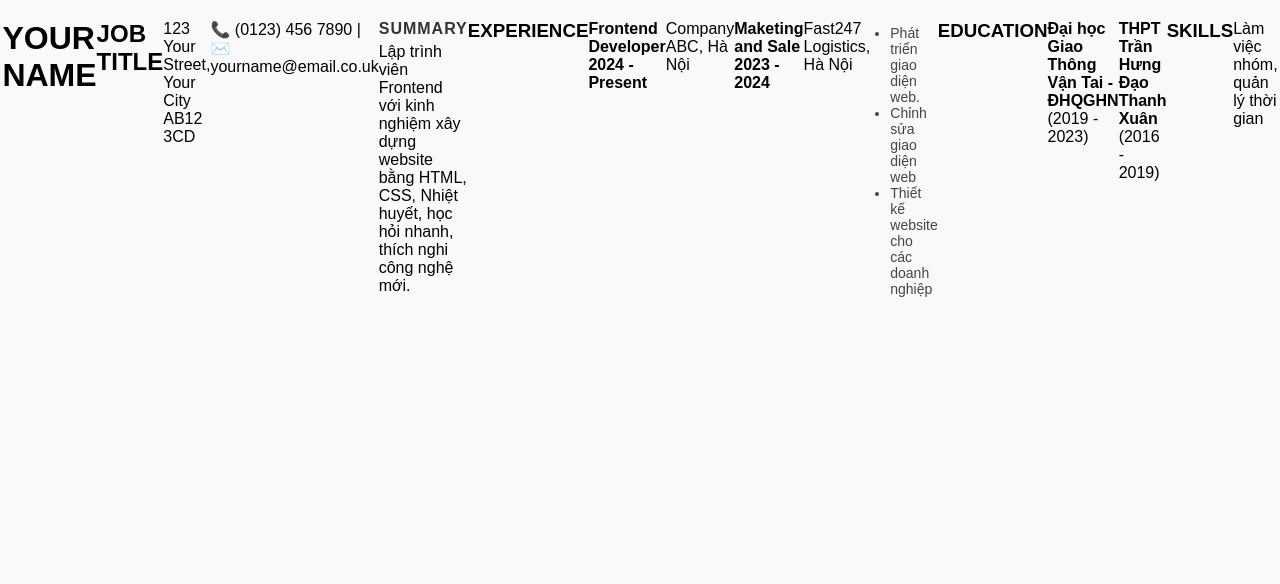
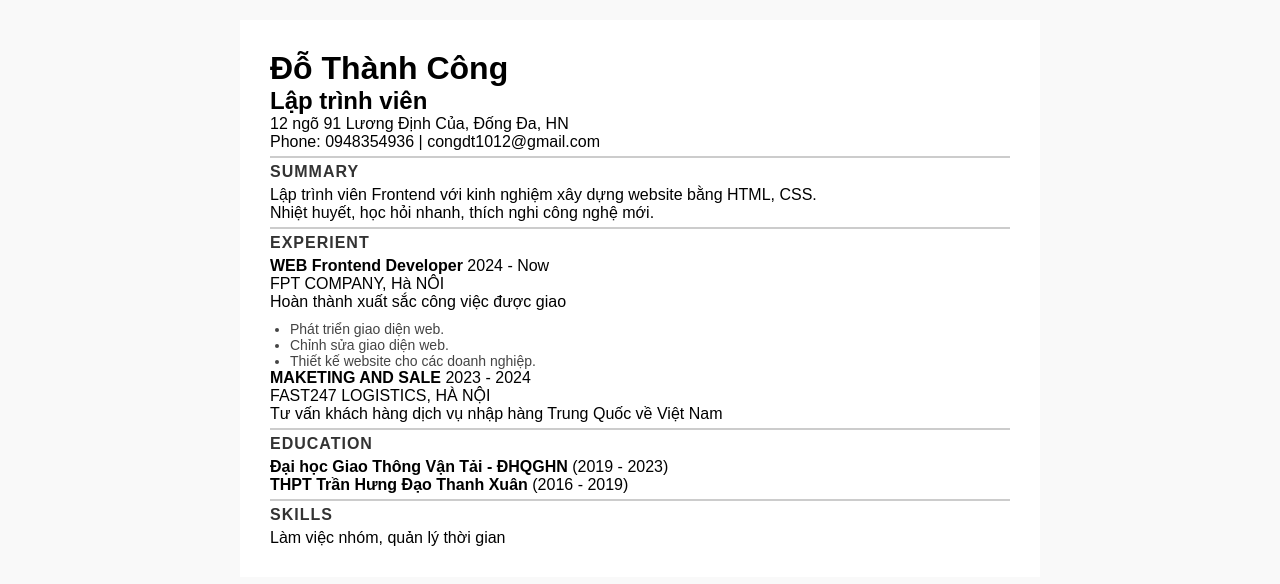
Before and after one commit to Cong101201/t2507e-html, a plain HTML site: page btvn2.html in a window 1280 px wide. Drawn offline with Linux system fonts and the light colour scheme; files that its build step writes are made by us from their sources.

Commit message:
Add files via upload

```diff
--- a/btvn2.html
+++ b/btvn2.html
@@ -2,31 +2,51 @@
 <html lang="vi">
 <head>
     <title>Dothanhcong</title>
-    <link rel="stylesheet" href="stylebtvn2.css">
+    <link rel="stylesheet" href="css/stylebtvn2.css">
 </head>
 <body>
-    <h1>YOUR NAME</h1>
-    <h2>JOB TITLE</h2>
-    <p>123 Your Street, Your City AB12 3CD</p>
-    <p>📞 (0123) 456 7890 | ✉️ yourname@email.co.uk</p>
+    <div class="container">
+        <header>
+            <h1>Đỗ Thành Công</h1>
+            <h2>Lập trình viên</h2>
+            <p>12 ngõ 91 Lương Định Của, Đống Đa, HN</p>
+            <p>Phone: 0948354936 | congdt1012@gmail.com</p>
+        </header>
         <section>
+            <hr>
             <h3>SUMMARY</h3>
-        <p>Lập trình viên Frontend với kinh nghiệm xây dựng website bằng HTML, CSS,
-            Nhiệt huyết, học hỏi nhanh, thích nghi công nghệ mới.</p>
+            <p>Lập trình viên Frontend với kinh nghiệm xây dựng website bằng HTML, CSS.</p>
+            <p>Nhiệt huyết, học hỏi nhanh, thích nghi công nghệ mới.</p>
         </section>
-    <h3>EXPERIENCE</h3>
-    <h4>Frontend Developer <span> 2024 - Present</span></h4>
-    <p>Company ABC, Hà Nội</p>
-    <h4>Maketing and Sale <span> 2023 - 2024</span></h4>
-    <p>Fast247 Logistics, Hà Nội</p>
+        <section>
+            <hr>
+            <h3>EXPERIENT</h3>
+            <div class="job">
+                <p><b>WEB Frontend Developer</b> 2024 - Now</p>
+                <p>FPT COMPANY, Hà NÔI</p>
+                <p>Hoàn thành xuất sắc công việc được giao</p>
                 <ul>
                     <li>Phát triển giao diện web.</li>
-        <li>Chỉnh sửa giao diện web</li>
-        <li>Thiết kế website cho các doanh nghiệp</li>
+                    <li>Chỉnh sửa giao diện web.</li>
+                    <li>Thiết kế website cho các doanh nghiệp.</li>
                 </ul>
+            </div>
+            <div class="job">
+                <p><b>MAKETING AND SALE</b> 2023 - 2024</p>
+                <p>FAST247 LOGISTICS, HÀ NỘI</p>
+                <p>Tư vấn khách hàng dịch vụ nhập hàng Trung Quốc về Việt Nam</p>
+            </div>
+        </section>
+        <section>
+            <hr>
             <h3>EDUCATION</h3>
-    <p><b>Đại học Giao Thông Vận Tai - ĐHQGHN</b> (2019 - 2023)</p>
-    <p><b>THPT Trần Hưng Đạo Thanh Xuân</b> (2016 - 2019)</p>
+                <p><strong>Đại học Giao Thông Vận Tải - ĐHQGHN</strong> (2019 - 2023)</p>
+                <p><strong>THPT Trần Hưng Đạo Thanh Xuân</strong> (2016 - 2019)</p>
+        </section>
+        <section>
+            <hr>
             <h3>SKILLS</h3>
                 <p>Làm việc nhóm, quản lý thời gian</p>
+        </section>
+    </div>
 </body>
--- a/stylebtvn2.css
+++ b/stylebtvn2.css
@@ -4,52 +4,24 @@
   box-sizing: border-box;
   font-family: Arial, Helvetica, sans-serif;
 }
-
 body {
   background: #f9f9f9;
   display: flex;
   justify-content: center;
   padding: 20px;
 }
-
 .container {
   background: #fff;
   max-width: 800px;
   width: 100%;
   padding: 30px;
-  box-shadow: 0 0 10px rgba(0,0,0,0.1);
 }
-
-/* Header */
-header {
-  border-bottom: 4px solid #d9534f; /* dòng kẻ đỏ nổi bật */
-  padding-bottom: 15px;
-  margin-bottom: 20px;
+ul {
+  margin-top: 10px;
+  margin-left: 20px;
+  font-size: 14px;
+  color: #444;
 }
-
-header h1 {
-  font-size: 28px;
-  font-weight: bold;
-  color: #ff0000;
-}
-
-header h2 {
-  font-size: 18px;
-  font-weight: bold;
-  color: #ff0000;
-  margin: 5px 0;
-}
-
-header p {
-  font-size: 14px;
-  color: #555;
-}
-
-/* Sections */
-section {
-  margin-bottom: 25px;
-}
-
 section h3 {
   font-size: 16px;
   font-weight: bold;
@@ -57,29 +29,8 @@ section h3 {
   margin-bottom: 5px;
   letter-spacing: 1px;
 }
-
-/* Dòng kẻ trong section */
 hr {
   border: none;
   border-top: 2px solid #ccc;
-  margin: 5px 0 10px 0;
+  margin: 5px 0 5px 0;
 }
-
-/* Job */
-.job {
-  margin-bottom: 15px;
-}
-
-.job p {
-  font-size: 14px;
-  color: #444;
-  margin: 2px 0;
-}
-
-ul {
-  margin-top: 5px;
-  margin-left: 20px;
-  list-style: disc;
-  font-size: 14px;
-  color: #444;
-}
```
Lines whose indentation alone changed are shown as unchanged.
